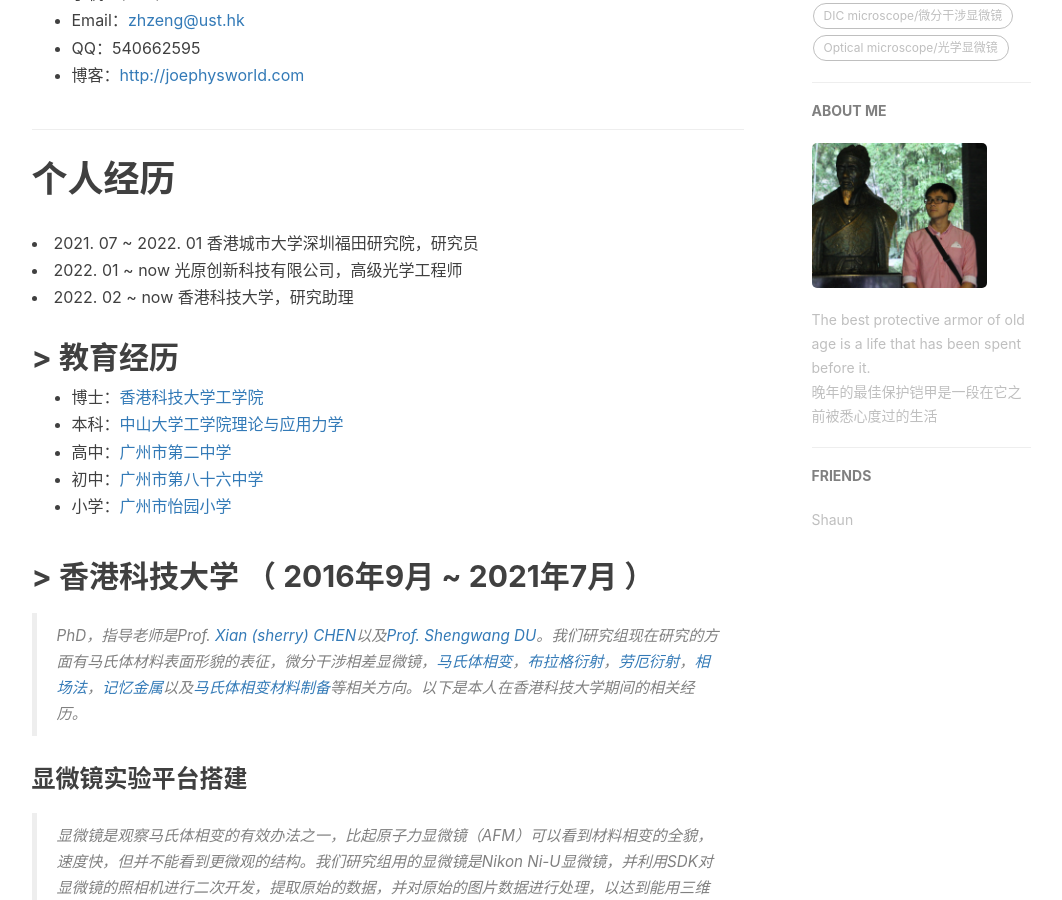
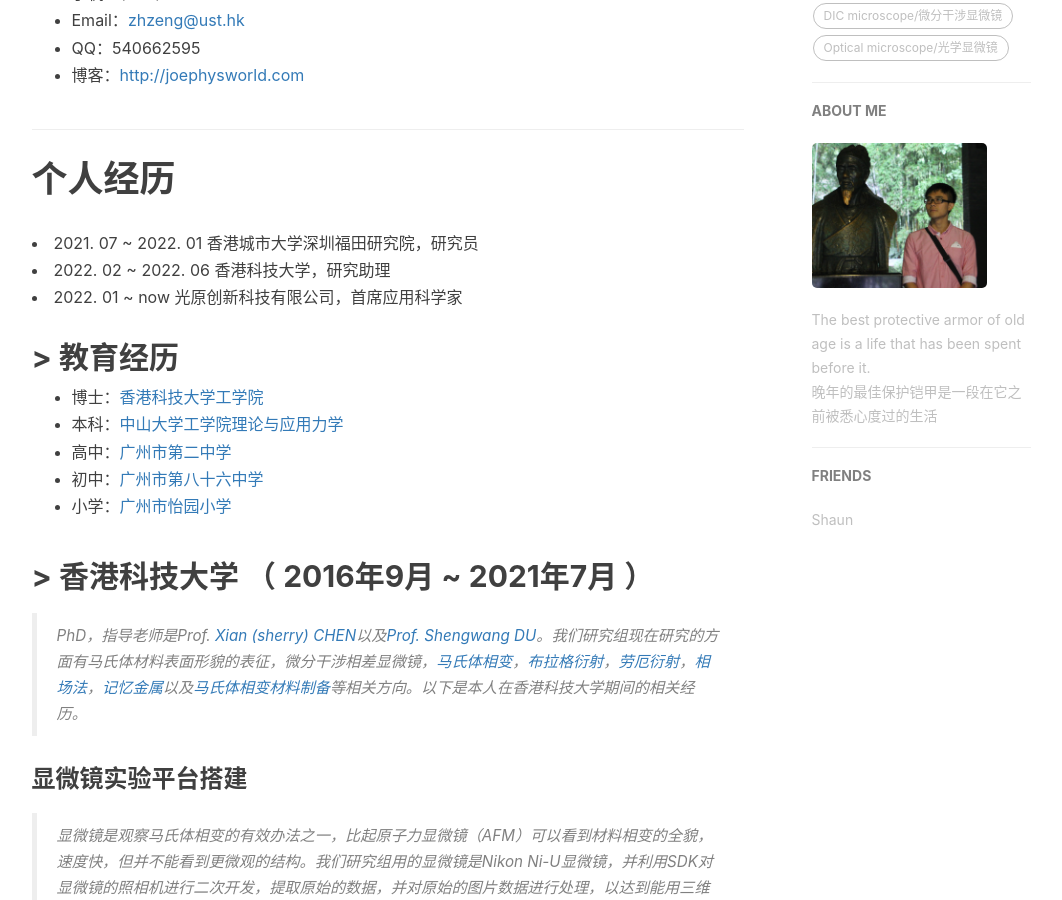
Before and after one commit to daviddarnes/alembic, a Jekyll site: the page built from Experience.html, in a window 1280 px wide and 900 px high, scrolled down 699 px. Shown: the whole window, without its empty margins (136-1198 px from the left). Built offline with Jekyll 4.4.1, drawn with Linux system fonts in a browser that asks for light colours; nearby versions of some CDN libraries; comment, search, counter and statistics services are not loaded.

Commit message:
Update Experience.html

```diff
--- a/Experience.html
+++ b/Experience.html
@@ -33,8 +33,8 @@ header-img: "img/about-bg.jpg"
 <h1 id="toc_1">个人经历</h1>
 <p>
 <li>2021. 07 ~ 2022. 01 香港城市大学深圳福田研究院，研究员</li>
-<li>2022. 01 ~ now 光原创新科技有限公司，高级光学工程师</li>
-<li>2022. 02 ~ now 香港科技大学，研究助理</li></p>
+<li>2022. 02 ~ 2022. 06 香港科技大学，研究助理</li>
+<li>2022. 01 ~ now 光原创新科技有限公司，首席应用科学家</li></p>
 </blockquote>
 
 <h2 id="toc_2">&gt; 教育经历</h2>
@@ -182,8 +182,8 @@ header-img: "img/about-bg.jpg"
 <h1 id="toc_1">Experiences</h1>
 <p>
 <li>2021. 07 ~ 2022. 01 City University of Hong Kong Shenzhen Futian Research Institute, Research Fellow.</li>li>
-<li>2022. 01 ~ now Light Innovation Technology，Senior Optical Engineer.</li>li>
-<li>2022. 02 ~ now Hong Kong University of Science and Technology, Research Assistant.</li>li></p>
+<li>2022. 02 ~ 2022. 06 Hong Kong University of Science and Technology, Research Assistant.</li>li>
+<li>2022. 01 ~ now Light Innovation Technology，Chief Application Scientist.</li>li></p>
 </blockquote>
 <h2 id="toc_2">&gt; Education</h2>
 
```
